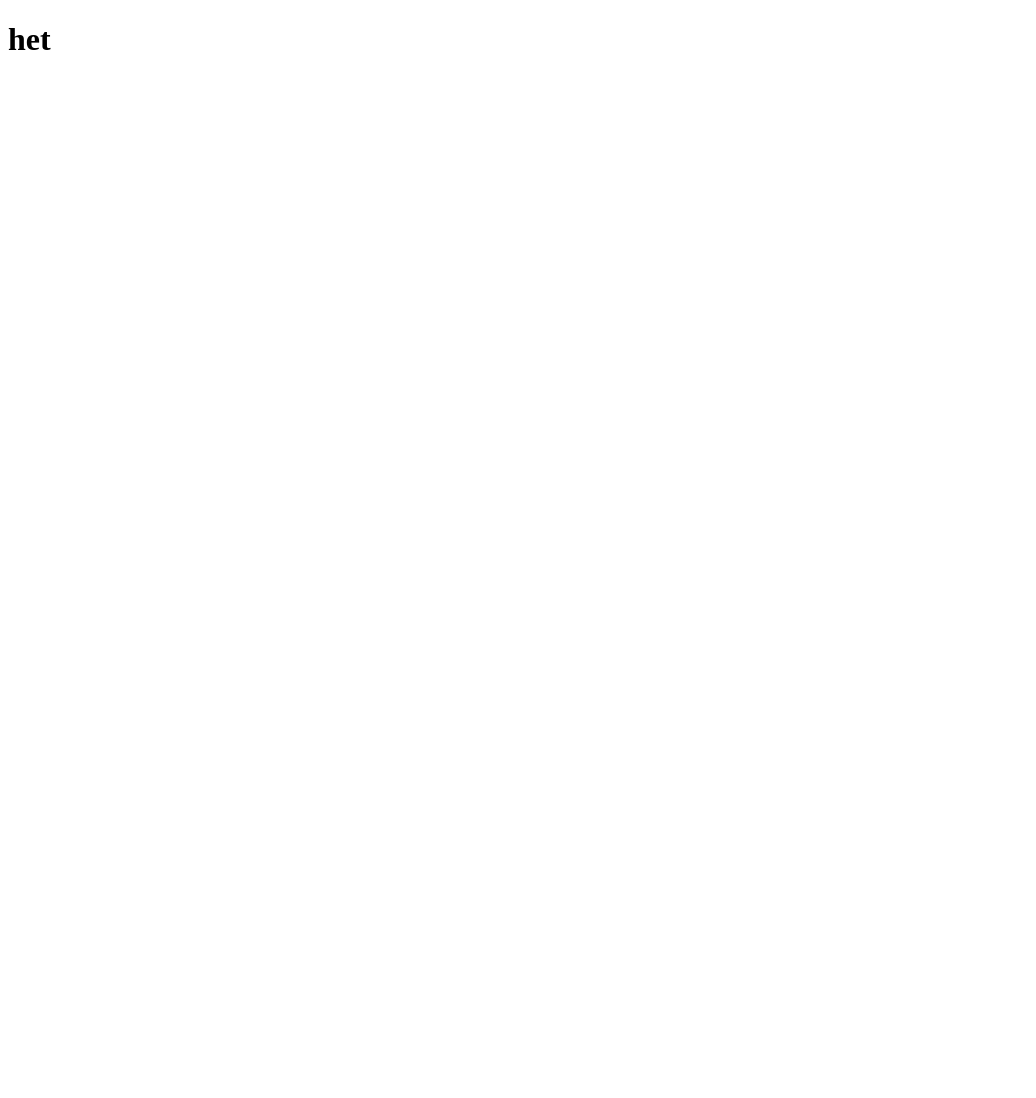
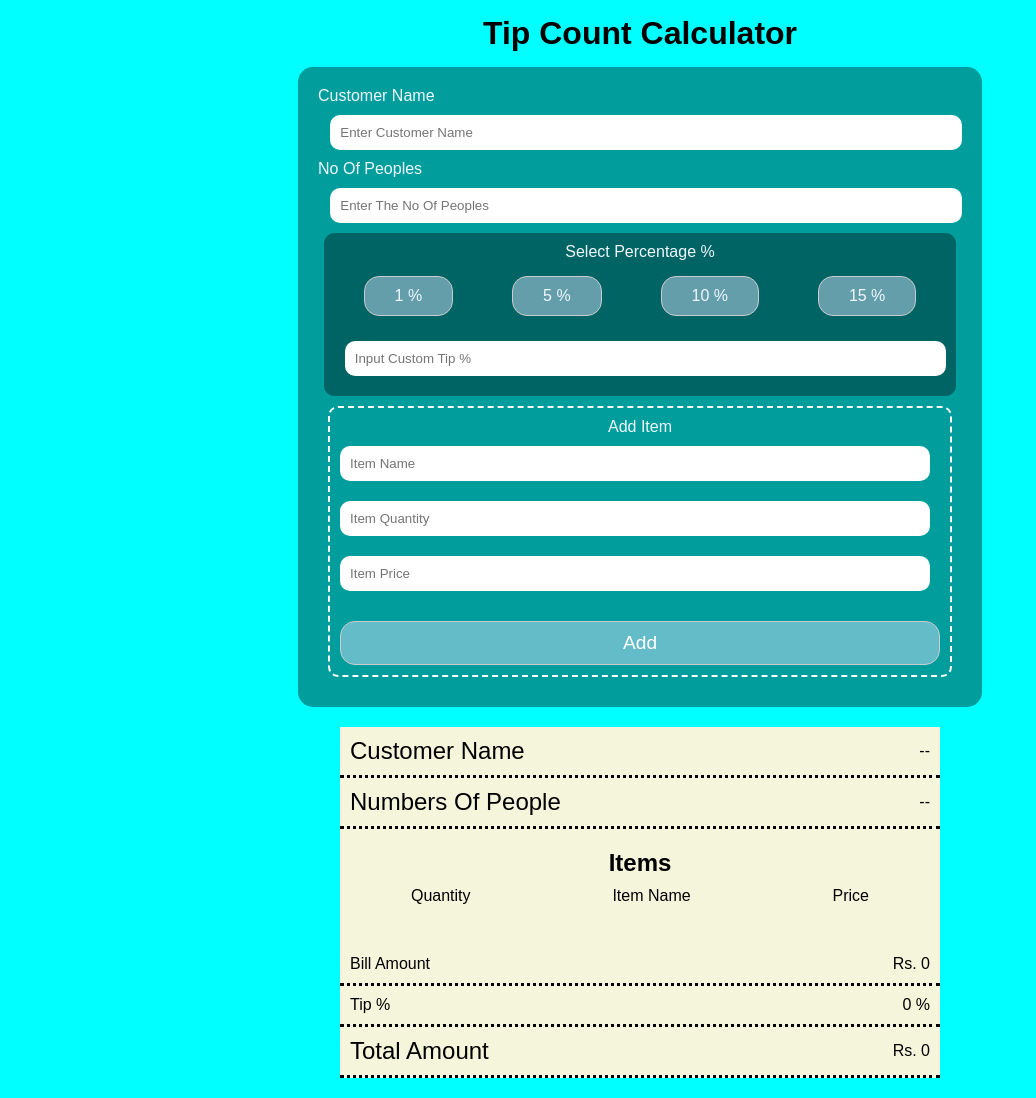
Before and after one commit to hetmardiya/calculator, a plain HTML site: page index.html in a window 1280 px wide. Shown: the whole page, without its empty margins (0-1036 px from the left). Before the commit the page ends 800 px from the top, so only its background shows below. Drawn offline with Linux system fonts and the light colour scheme; a web font is replaced by a local one.

Commit message:
creating a tip calculator to add a tip in a bill amount and do total according to that percentage values

```diff
--- /dev/null
+++ b/css/style.css
@@ -0,0 +1,150 @@
+*{
+    margin: 0;
+    padding: 0;
+}
+
+body{
+    display: flex;
+    flex-direction: column;
+    /* justify-content: center; */
+    align-items: center;
+    height: 100vh;
+    background-color: aqua;
+}
+
+.form{
+    display: flex;
+    flex-direction: column;
+    align-items: center;
+    justify-content: center;
+    background-color: rgba(0, 0, 0, 0.385);
+    padding: 20px;
+    color: aliceblue;
+    border-radius: 15px;
+}
+
+.form label{
+    align-self: flex-start;
+}
+
+input{
+    padding: 10px;
+    border: none;
+    border-radius: 10px;
+    outline: none;
+    margin: 10px 0px;
+    width: 95%;
+    align-self: flex-end;
+}
+
+h1{
+    margin: 15px 0px;
+}
+
+.tip{
+    display: flex;
+    align-items: center;
+    flex-direction: column;
+    justify-content: center;
+    background-color: rgba(0, 0, 0, 0.364);
+    width: 95%;
+    padding: 10px;
+    border-radius: 10px;
+}
+
+.tip .customtip {
+    display: flex;
+    justify-content: space-around;
+    width: 100%;
+    padding: 15px 0px;
+}
+
+.tip .customtip p , .additem button {
+    /* flex: 1; */
+    border-radius: 15px;
+    padding: 10px 30px;
+    border: 1px solid #ccc;
+    background-color: rgba(215, 223, 250, 0.468);
+    display: flex;
+    align-items: center;
+    justify-content: center;
+    cursor: pointer;
+}
+
+.s2 .headings{
+    display: flex;
+    justify-content: space-around;
+    /* width: 100%; */
+    padding: 10px 0px;
+}
+
+body {
+    font-family: 'Protest Guerrilla', sans-serif;
+}
+
+.additem button{
+    font-family: 'Protest Guerrilla', sans-serif;
+    color: white;
+    font-size: larger;
+    width: 100%;
+    margin: 20px 0px 0px 0px;
+    cursor: pointer;
+}
+
+input::-webkit-outer-spin-button,
+input::-webkit-inner-spin-button {
+  -webkit-appearance: none;
+  margin: 0;
+}
+
+.additem {
+    border: 2px dashed white;
+    padding: 10px;
+    border-radius: 10px;
+    display: flex;
+    flex-direction: column;
+    justify-content: center;
+    align-items: center;
+    margin: 10px;
+}
+
+.calculator{
+    display: flex;
+    align-items: center;
+    justify-content: center;
+    flex-wrap: wrap;
+}
+
+.bill{
+    background-color: rgb(245, 245, 220);
+    width: 600px;
+    margin: 20px;
+}
+
+.s1{
+    display: flex;
+    justify-content: space-between;
+    padding: 10px;
+    border-bottom: 3px dotted black;
+    align-items: center;
+}
+
+.s2 h2{
+    text-align: center;
+    margin-top: 20px;
+}
+
+.s1 label{
+    font-size: x-large;
+    margin-right: 20px;
+    font-weight: 500px;
+}
+
+#allitem{
+    margin-bottom: 30px;
+}
+
+#allitem .s1{
+    display: flex;
+    justify-content: space-around;
+}
--- a/index.html
+++ b/index.html
@@ -1,11 +1,96 @@
 <!DOCTYPE html>
 <html lang="en">
+
 <head>
     <meta charset="UTF-8">
     <meta name="viewport" content="width=device-width, initial-scale=1.0">
     <title>Document</title>
+    <link rel="preconnect" href="https://fonts.googleapis.com">
+    <link rel="preconnect" href="https://fonts.gstatic.com" crossorigin>
+    <link href="https://fonts.googleapis.com/css2?family=Protest+Guerrilla&display=swap" rel="stylesheet">
+    <link rel="stylesheet" href="css/style.css">
 </head>
+
 <body>
-    <h1>het</h1>
+
+    <!-- Tip Count Calculator -->
+    <h1>Tip Count Calculator</h1>
+    <!-- calculator begins -->
+    <div class="calculator">
+        <div class="form">
+            <!-- input section of customer -->
+            <label for="cname">Customer Name</label>
+            <input type="text" id="cname" oninput="changename()" placeholder="Enter Customer Name">
+            <label for="peoples">No Of Peoples</label>
+            <input type="number" id="peoples" oninput="changename()" placeholder="Enter The No Of Peoples">
+            <!-- input section of tip given by customer -->
+            <div class="tip">
+                <p>Select Percentage %</p>
+                <div class="customtip">
+                    <p  onclick="change_percentage('1')">1 %</p>
+                    <p  onclick="change_percentage('5')">5 %</p>
+                    <p  onclick="change_percentage('10')">10 %</p>
+                    <p  onclick="change_percentage('15')">15 %</p>
+                </div>
+                <input type="number" id="inputtip" onchange="changename()" placeholder="Input Custom Tip %">
+            </div>
+            <!-- input adding items by the customer -->
+            <div class="additem">
+                <p>Add Item</p>
+                <div>
+                    <input type="text" placeholder="Item Name" id="iname">
+                    <input type="number" placeholder="Item Quantity" id="iqty">
+                    <input type="number" placeholder="Item Price" id="iprice">
+                </div>
+                <button onclick="additem()">Add</button>
+            </div>
+        </div>
+        <!-- This Is Bill Section -->
+        <div class="bill">
+            <!-- customer's Name -->
+            <div class="s1">
+                <label for="name">Customer Name</label>
+                <p id="nameval">--</p>
+            </div>
+            <div class="s1">
+                <!-- How Many No Of Customers -->
+                <label for="">Numbers Of People</label>
+                <p id="peopleval">--</p>
+            </div>
+            <!-- This Is Items Section -->
+            <div class="s2">
+                <h2>Items</h2>
+                <div class="headings">
+                    <p>Quantity</p>
+                    <p>Item Name</p>
+                    <p>Price</p>
+                </div>
+                <div id="allitem">
+                    <!-- <div class="s1">
+                        <p>3</p>
+                        <p>shoes</p>
+                        <p>Rs. 1000</p>
+                    </div> -->
+                </div>
+            </div>
+            <!-- This Is Bill And Tip Amount Section -->
+            <div class="s1">
+                <p>Bill Amount</p>
+                <p id="billamt">Rs. 0</p>
+            </div>
+            <div class="s1">
+                <p>Tip %</p>
+                <p id="tipval">0 %</p>
+            </div>
+            <!-- Total Payable Amount -->
+            <div class="s1">
+                <label for="">Total Amount</label>
+                <p id="totalamt">Rs. 0</p>
+            </div>
+        </div>
+    </div>
+
+    <script src="js/calc.js"></script>
 </body>
+
 </html>
--- /dev/null
+++ b/js/calc.js
@@ -0,0 +1,77 @@
+var cname = document.getElementById("cname");
+var peoples = document.getElementById("peoples");
+var inputtip = document.getElementById("inputtip");
+var billamt = document.getElementById("billamt");
+var totalamt = document.getElementById("totalamt");
+var iname = document.getElementById("iname");
+var iqty = document.getElementById("iqty");
+var iprice = document.getElementById("iprice");
+
+changename = () =>{
+    var nameval = document.getElementById("nameval");
+    var peopleval = document.getElementById("peopleval");
+    var tipval = document.getElementById("tipval");
+    if (cname.value == "" && peoples.value == "" && inputtip.value == "") {
+        nameval.innerText = "--";
+        peopleval.innerText = "--";
+        tipval.innerText = "--";
+    } else {
+        nameval.innerText = cname.value;
+        peopleval.innerText = peoples.value;
+        tipval.innerText = inputtip.value + " %";
+        total()
+    }
+}
+
+change_percentage = (val) => {
+    inputtip.value = val;
+    changename()
+}
+
+var item_array = [];
+
+additem = () =>{
+    var itemname = iname.value
+    var itemq = iqty.value
+    var itemp = iprice.value
+    if(itemname == "" || itemq == "" || itemp == ""){
+        alert("Please Fill The All Add Items Field")
+    }else{
+        let item = {
+            name : itemname ,
+            quantity : itemq ,
+            price : itemp
+        }
+        item_array.push(item);
+        show_item();
+        iname.value = "";
+        iqty.value = "";
+        iprice.value ="";
+    }
+}
+
+show_item = () => {
+    var allitem = document.getElementById("allitem");
+    allitem.innerHTML = "";
+    for (let i = 0; i < item_array.length; i++) {
+        const item = item_array[i];
+        let itemdiv = document.createElement("div");
+        itemdiv.classList.add("s1");
+        itemdiv.innerHTML = `<p>${item.quantity}</p>
+        <p>${item.name}</p>
+        <p>Rs. ${item.price}</p>`
+        allitem.appendChild(itemdiv);
+    }
+    total()
+}
+
+
+total = () => {
+    let total = 0;
+    for (let i = 0; i < item_array.length; i++) {
+        const item = item_array[i];
+        total += item.quantity * item.price;
+    }
+    billamt.innerText = "Rs. " + total;
+    totalamt.innerText = "Rs. " + (total + (total*inputtip.value/100))
+}
```
